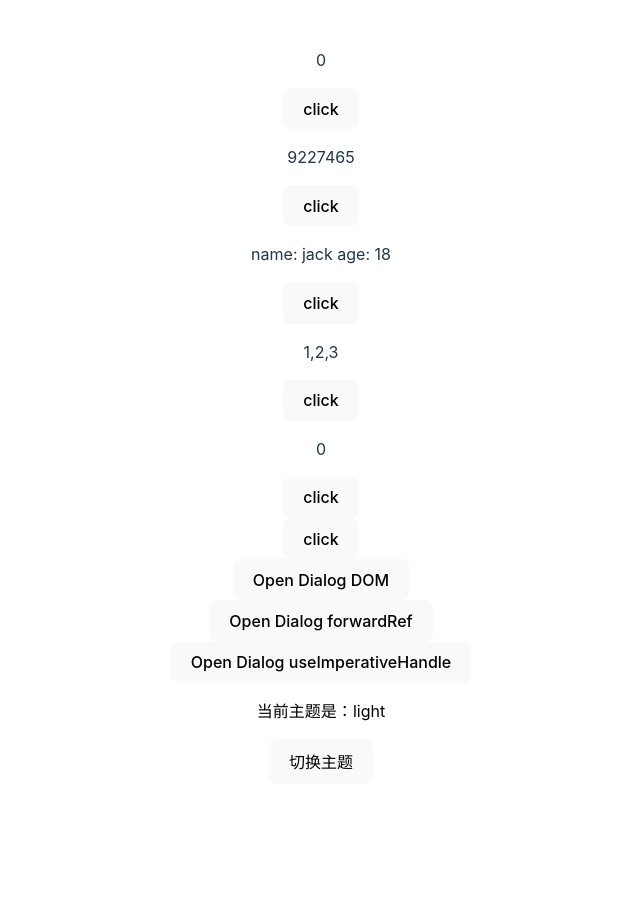
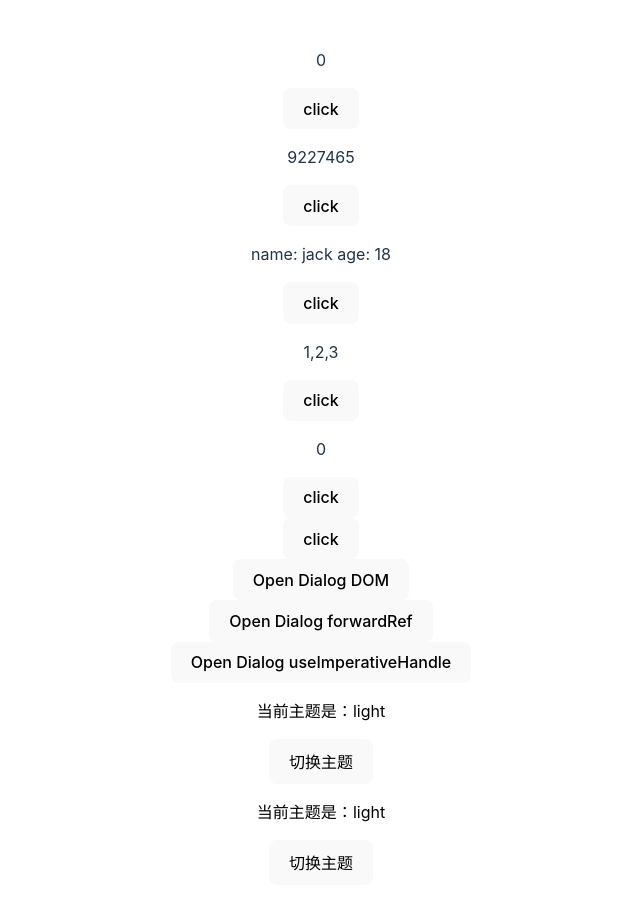
Before and after one commit to GuoXiCheng/react-sandbox, a React (Vite) app: page / in a window 1280 px wide. Shown: the top 910 px of the page, without its empty margins (319-959 px from the left). Before the commit the page ends 816 px from the top, so only its background shows below. Built offline with nearby package versions, Linux system fonts and the light colour scheme.

Commit message:
update hook demo

```diff
--- /dev/null
+++ b/src/pages/hook-demo/UseContextBasic.tsx
@@ -0,0 +1,35 @@
+import { useContext, useState } from "react";
+import { UseContextTheme } from "./UseContextTheme";
+
+function ButtonComponent({ children }: { children: React.ReactNode }) {
+    const { theme, setTheme } = useContext(UseContextTheme);
+
+    const currentTheme = {
+        backgroundColor: theme === "light" ? "#fff" : "#333",
+        color: theme === "light" ? "#000" : "#fff"
+    };
+
+    return (
+        <div style={currentTheme}>
+            <p>当前主题是：{theme}</p>
+            <button onClick={
+                () => setTheme(pre => pre === "light" ? "dark" : "light")
+            }>
+                {children}
+            </button>
+        </div>
+    );
+}
+
+function FormComponent() {
+    return <ButtonComponent>切换主题</ButtonComponent>;
+}
+
+export default function UseContextBasic() {
+    const [theme, setTheme] = useState("light");
+    return (
+        <UseContextTheme.Provider value={{ theme, setTheme }}>
+            <FormComponent />
+        </UseContextTheme.Provider>
+    );
+}
--- /dev/null
+++ b/src/pages/hook-demo/UseContextTheme.ts
@@ -0,0 +1,6 @@
+import { createContext } from "react";
+
+export const UseContextTheme = createContext({
+    theme: "light",
+    setTheme: (_theme: string | ((theme: string) => any)) => {}
+});
--- a/src/pages/hook-demo/index.tsx
+++ b/src/pages/hook-demo/index.tsx
@@ -7,6 +7,7 @@ import UseStateObjArr from "./UseStateObjArr";
 import UseStatePre from "./UseStatePre";
 import UseImperativeHandleBasic from "./UseImperativeHandleBasic";
 import CustomHookWithTheme from "./CustomHookWithTheme";
+import UseContextBasic from "./UseContextBasic";
 
 export default function HookDemo() {
     return (
@@ -20,6 +21,7 @@ export default function HookDemo() {
             <UseRefForward />
             <UseImperativeHandleBasic />
             <CustomHookWithTheme />
+            <UseContextBasic />
         </>
     );
 }
```
